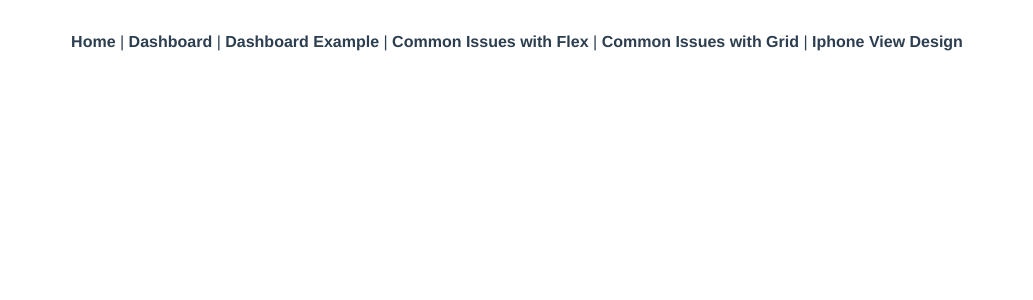
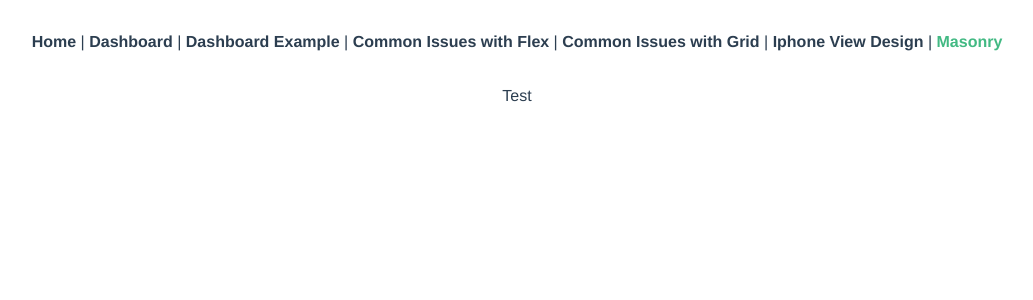
Before and after one commit to doohanas/flex-grid-project, a Vue app: page /masonry in a window 1280 px wide. Shown: the top 300 px of the page, without its empty margins (123-1156 px from the left). Built offline with nearby package versions, Linux system fonts and the light colour scheme.

Commit message:
feat: create a new route

```diff
--- a/src/App.vue
+++ b/src/App.vue
@@ -6,7 +6,8 @@
       <router-link to="/dashboard-example">Dashboard Example</router-link> |
       <router-link to="/case1">Common Issues with Flex</router-link> |
       <router-link to="/case2">Common Issues with Grid</router-link> |
-      <router-link to="/iphoneDesign">Iphone View Design</router-link>
+      <router-link to="/iphoneDesign">Iphone View Design</router-link> |
+      <router-link to="/masonry">Masonry</router-link>
     </nav>
     <router-view />
   </div>
--- a/src/router/index.js
+++ b/src/router/index.js
@@ -35,6 +35,11 @@ const routes = [
     name: 'IphoneDesign',
     component: () => import('../views/IphoneDesign.vue'),
   },
+  {
+    path: '/masonry',
+    name: 'masonry',
+    component: () => import('../views/MasonryLayout.vue'),
+  },
 ];
 
 const router = new VueRouter({
--- /dev/null
+++ b/src/views/MasonryLayout.vue
@@ -0,0 +1,5 @@
+<template>
+  <div>
+    Test
+  </div>
+</template>
```
